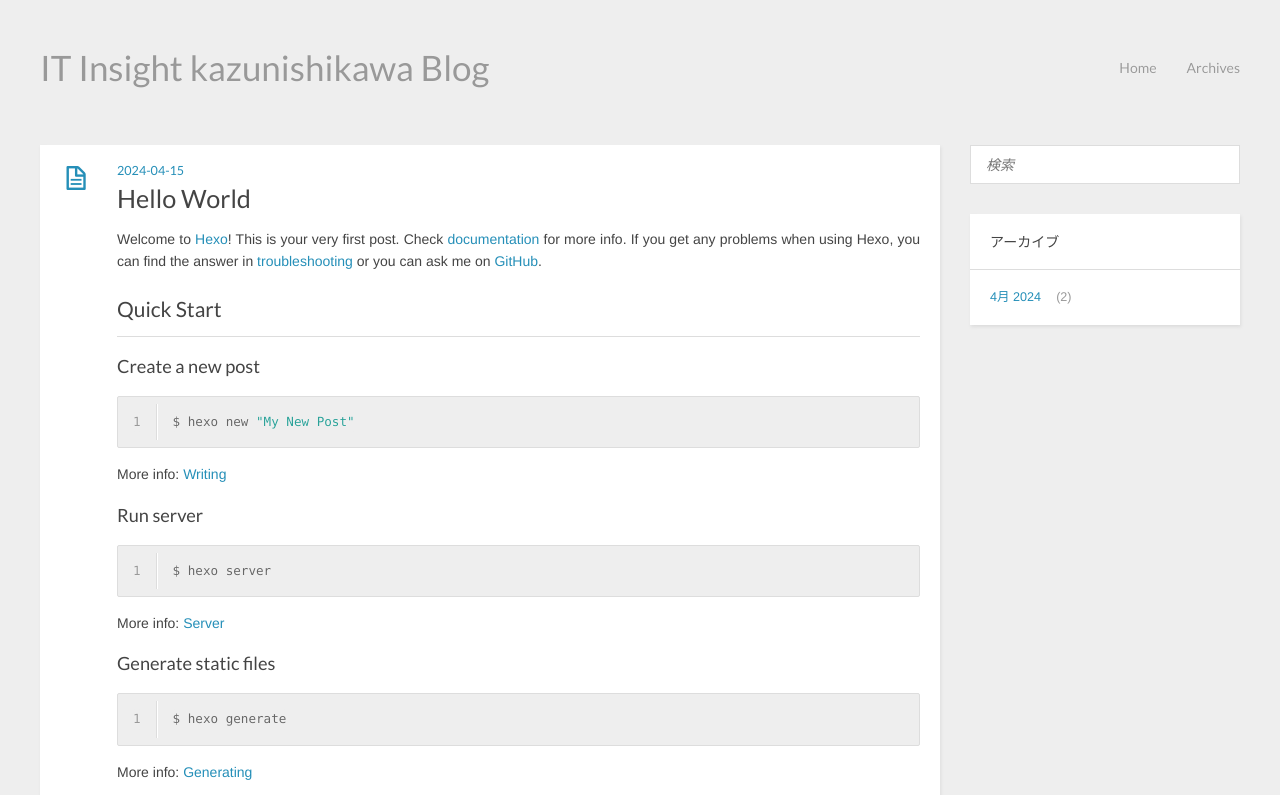
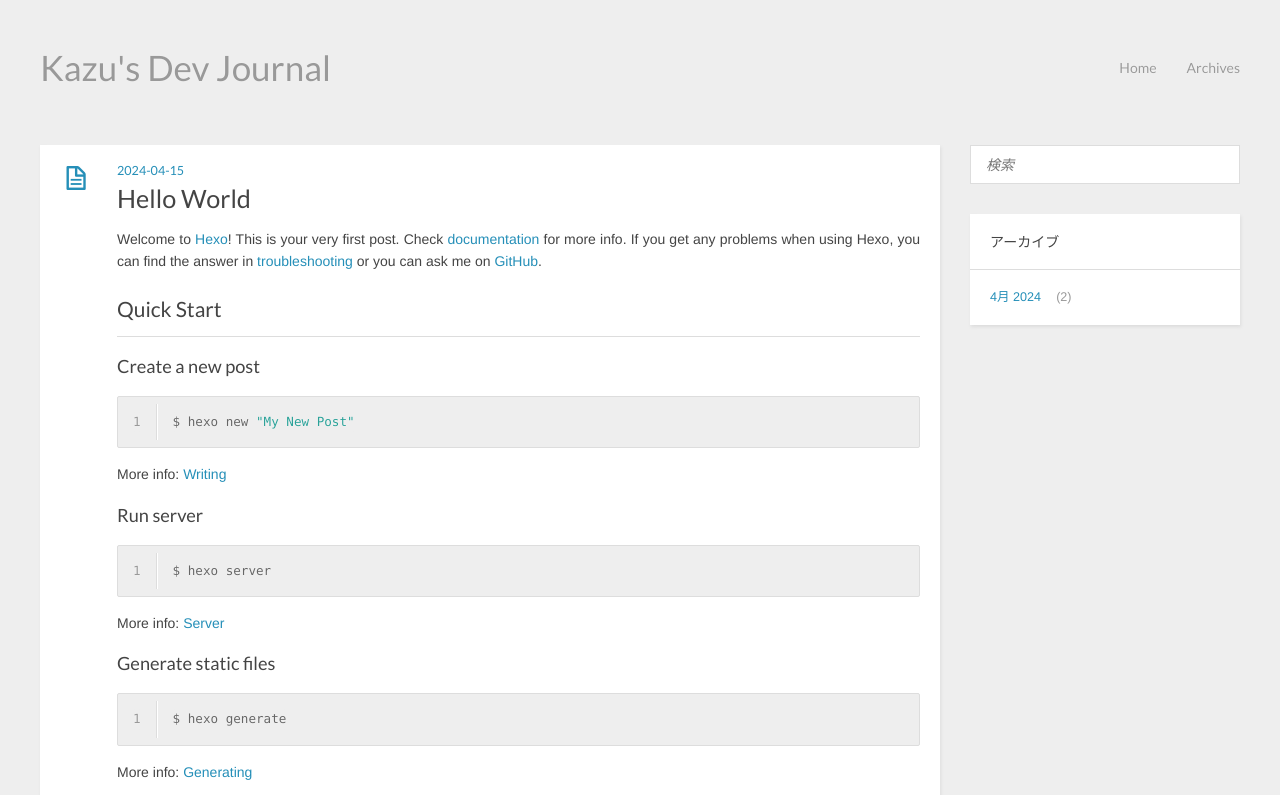
Before and after one commit to kazunishikawa/kazunishikawa.github.io, a plain HTML site: page 2024/04/15/hello-world/index.html in a window 1280 px wide. Shown: the top 795 px of the page. Drawn offline with Linux system fonts and the light colour scheme.

Commit message:
Site updated: 2024-04-17 07:21:21

```diff
--- a/2024/04/15/hello-world/index.html
+++ b/2024/04/15/hello-world/index.html
@@ -3,15 +3,15 @@
 <head>
   <meta charset="utf-8">
 
-  <title>Hello World | IT Insight kazunishikawa Blog</title>
+  <title>Hello World | Kazu&#39;s Dev Journal</title>
   <meta name="author" content="Kazu Nishikawa">
 
-  <meta name="description" content="システムの保守開発や自己学習の中での気づきや学んだことを書いてます。">
+  <meta name="description" content="システム保守開発や自己学習の中での気づきや学んだことを書いてます。">
 
   <meta name="viewport" content="width=device-width, initial-scale=1, maximum-scale=1">
 
   <meta property="og:title" content="Hello World"/>
-  <meta property="og:site_name" content="IT Insight kazunishikawa Blog"/>
+  <meta property="og:site_name" content="Kazu&#39;s Dev Journal"/>
 
 
     <meta property="og:image" content=""/>
@@ -30,7 +30,7 @@
 
 <body>
   <header id="header" class="inner"><div class="alignleft">
-  <h1><a href="/">IT Insight kazunishikawa Blog</a></h1>
+  <h1><a href="/">Kazu&#39;s Dev Journal</a></h1>
   <h2><a href="/"></a></h2>
 </div>
 <nav id="main-nav" class="alignright">
```
Also changed, not shown: 2024/04/16/first/index.html (+4 -4 lines), archives/2024/04/index.html (+4 -4 lines), archives/2024/index.html (+4 -4 lines), archives/index.html (+4 -4 lines), index.html (+4 -4 lines).
